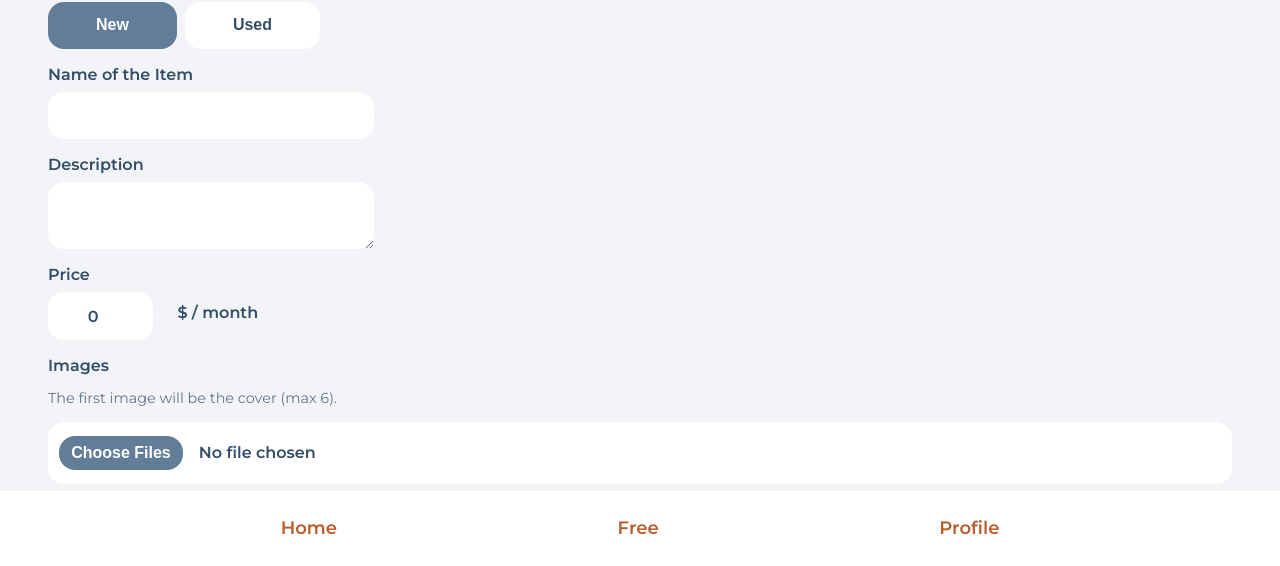
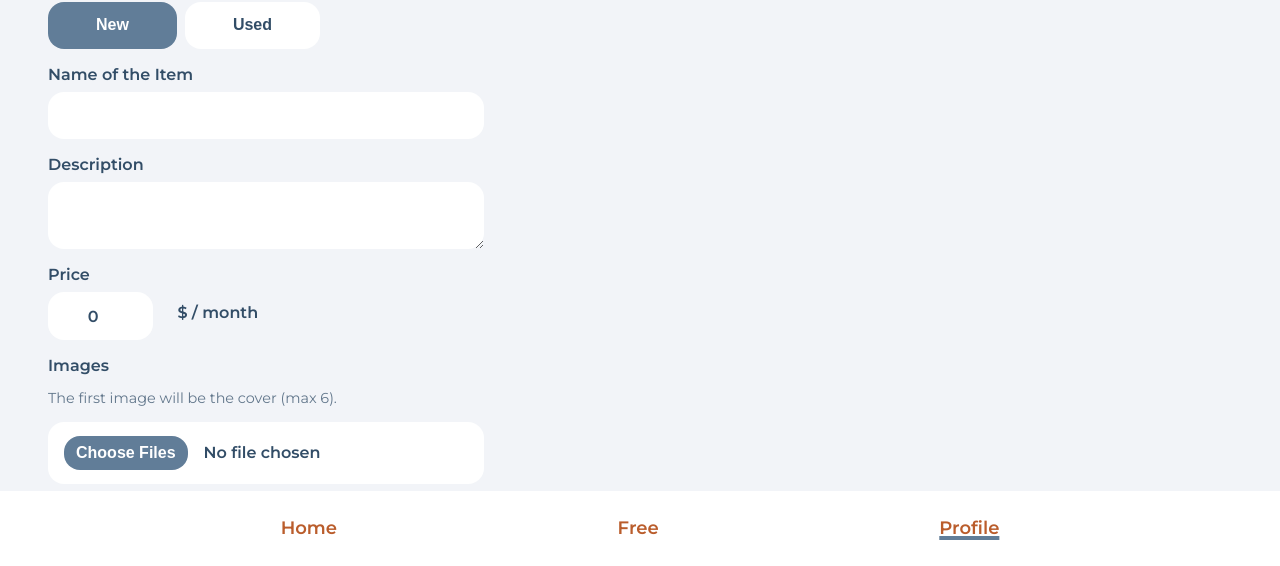
Before and after one commit to muksis/zero-waste, a React (Create React App) app: page /create-listing in a window 1280 px wide. Shown: the part 234-800 px from the top of the page. Built offline with nearby package versions, Linux system fonts and the light colour scheme; no server answers; sample sign-in values are in the browser's storage; the HTML template or start-up script is replaced by a standard one.

Commit message:
Add css adjustments

```diff
--- a/src/components/Navbar.jsx
+++ b/src/components/Navbar.jsx
@@ -41,7 +41,9 @@ function Navbar() {
               className={
                 pathMatchRoute('/sign-in') ||
                 pathMatchRoute('/sign-up') ||
-                pathMatchRoute('/profile')
+                pathMatchRoute('/profile') ||
+                pathMatchRoute('/create-listing') ||
+                pathMatchRoute('/edit-listing')
                   ? 'navbarListItemNameActive'
                   : 'navbarListItemName'
               }
--- a/src/index.css
+++ b/src/index.css
@@ -66,7 +66,7 @@ button {
   color: #ffffff;
   font-weight: 600;
   font-size: 1.25rem;
-  width: 80%;
+  width: 40%;
   margin: 0 auto;
   display: flex;
   align-items: center;
@@ -342,7 +342,7 @@ button {
   font-weight: 600;
   max-width: 90%;
   font-size: 1.25rem;
-  background-color: rgba(0, 0, 0, 0.8);
+  background-color: rgba(50, 77, 103, 0.8);
   padding: 0.5rem;
 }
 @media (min-width: 1024px) {
@@ -352,7 +352,7 @@ button {
 }
 
 .swiperSlidePrice {
-  color: #000000;
+  color: #324d67;
   position: absolute;
   top: 143px;
   left: 11px;
@@ -771,13 +771,13 @@ button {
 .formInputName {
   padding: 0.9rem 1rem;
   width: 90%;
-  max-width: 326px;
+  max-width: 436px;
 }
 
 .formInputAddress {
   padding: 0.9rem 1rem;
   width: 90%;
-  max-width: 326px;
+  max-width: 436px;
 }
 
 .formPriceDiv {
@@ -796,7 +796,9 @@ button {
 }
 
 .formInputFile {
-  width: 100%;
+  padding: 0.9rem 1rem;
+  width: 90%;
+  max-width: 436px;
 }
 .formInputFile::-webkit-file-upload-button {
   background-color: #617d98;
```
